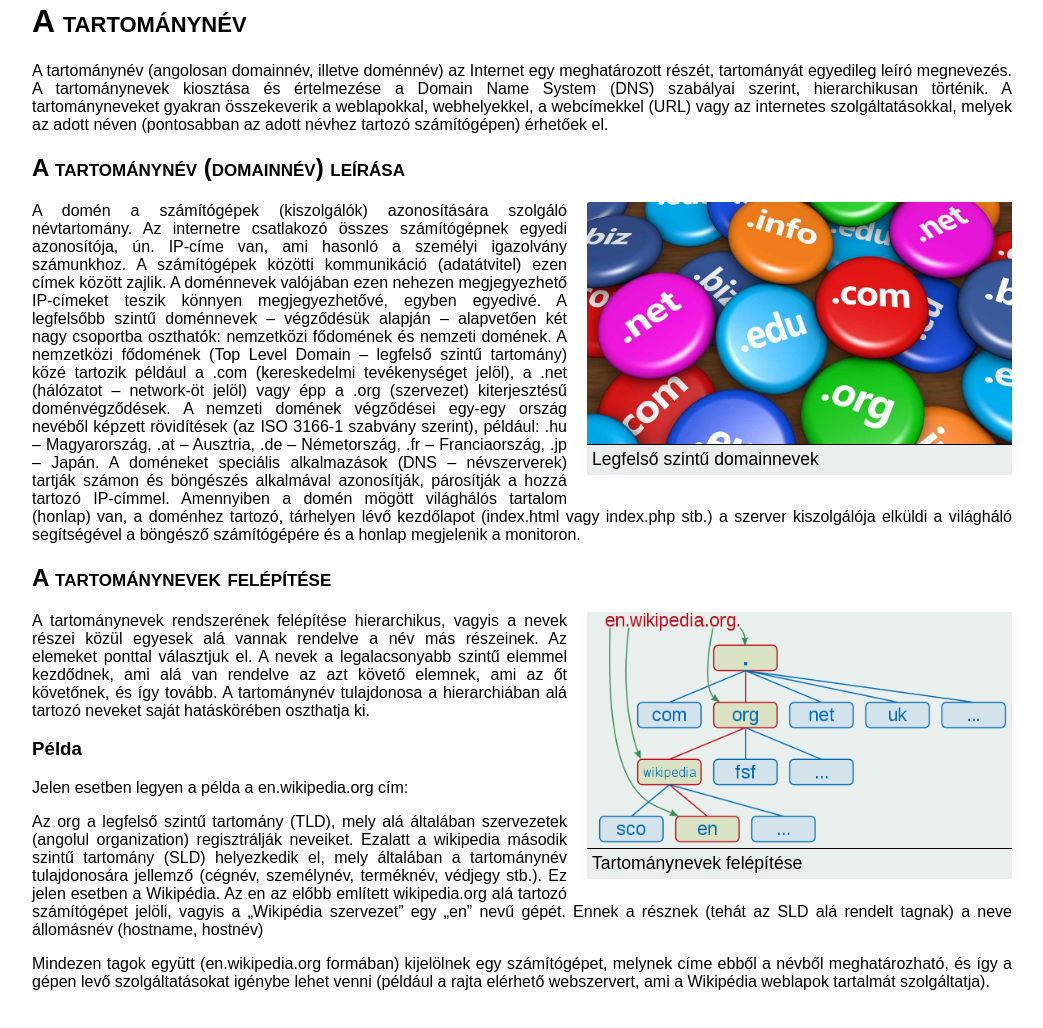
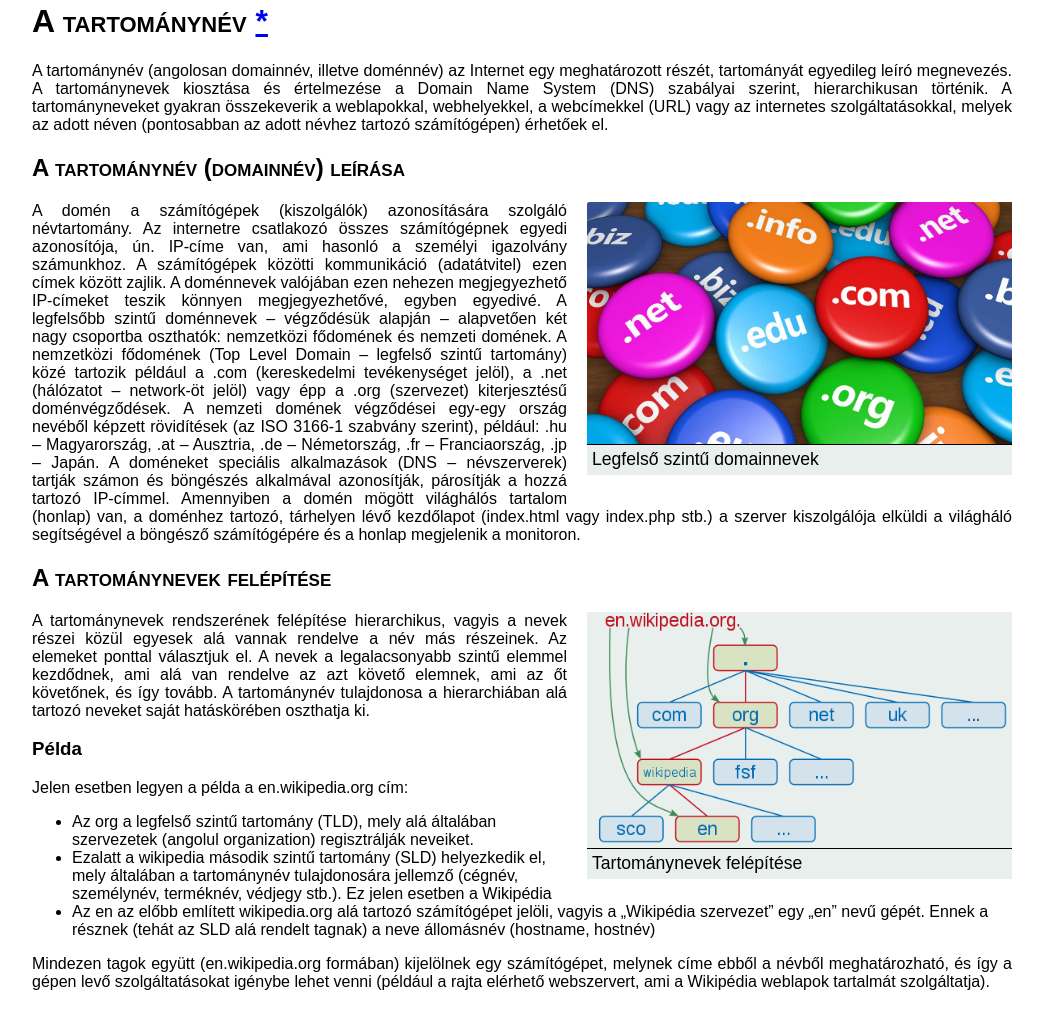
Before and after one commit to BDominik123/tartomanynev, a plain HTML site: page index.html in a window 1280 px wide. Shown: the part 78-1106 px from the top of the page, without its empty margins (118-1161 px from the left). Drawn offline with Linux system fonts and the light colour scheme.

Commit message:
8.-10. feladat

```diff
--- a/index.html
+++ b/index.html
@@ -8,7 +8,7 @@
 
 <body>
   <div id="tartalom">
-    <h1>A tartománynév</h1>
+    <h1>A tartománynév <a href="https://hu.wikipedia.org/wiki/Tartománynév" target="_blank">*</a></h1>
     <p>A tartománynév (angolosan domainnév, illetve doménnév) az Internet egy meghatározott részét, tartományát egyedileg leíró megnevezés. A tartománynevek kiosztása és értelmezése a Domain Name System (DNS) szabályai szerint, hierarchikusan történik. A tartományneveket gyakran összekeverik a weblapokkal, webhelyekkel, a webcímekkel (URL) vagy az internetes szolgáltatásokkal, melyek az adott néven (pontosabban az adott névhez tartozó számítógépen) érhetőek el.</p>
 
     <h2>A tartománynév (domainnév) leírása</h2>
@@ -23,11 +23,20 @@
 
     <h3>Példa</h3>
 
-    <p>Jelen esetben legyen a példa a en.wikipedia.org cím:</p>
+    <p>Jelen esetben legyen a példa a <span>en.wikipedia.org</span> cím:</p>
 
-    <p>Az org a legfelső szintű tartomány (TLD), mely alá általában szervezetek (angolul organization) regisztrálják neveiket.
-    Ezalatt a wikipedia második szintű tartomány (SLD) helyezkedik el, mely általában a tartománynév tulajdonosára jellemző (cégnév, személynév, terméknév, védjegy stb.). Ez jelen esetben a Wikipédia.
-    Az en az előbb említett wikipedia.org alá tartozó számítógépet jelöli, vagyis a „Wikipédia szervezet” egy „en” nevű gépét. Ennek a résznek (tehát az SLD alá rendelt tagnak) a neve állomásnév (hostname, hostnév)</p>
+    <p>
+    <ul>
+    <li>
+      Az org a legfelső szintű tartomány (TLD), mely alá általában szervezetek (angolul organization) regisztrálják neveiket.
+    </li>
+    <li>
+      Ezalatt a <span>wikipedia</span> második szintű tartomány (SLD) helyezkedik el, mely általában a tartománynév tulajdonosára jellemző (cégnév, személynév, terméknév, védjegy stb.). Ez jelen esetben a Wikipédia
+    </li>
+    <li>
+      Az <span>en</b> az előbb említett wikipedia.org alá tartozó számítógépet jelöli, vagyis a „Wikipédia szervezet” egy „en” nevű gépét. Ennek a résznek (tehát az SLD alá rendelt tagnak) a neve állomásnév (hostname, hostnév)
+    </li>
+  </ul></p>
 
     <p>Mindezen tagok együtt (en.wikipedia.org formában) kijelölnek egy számítógépet, melynek címe ebből a névből meghatározható, és így a gépen levő szolgáltatásokat igénybe lehet venni (például a rajta elérhető webszervert, ami a Wikipédia weblapok tartalmát szolgáltatja).</p>
   </div>
```
